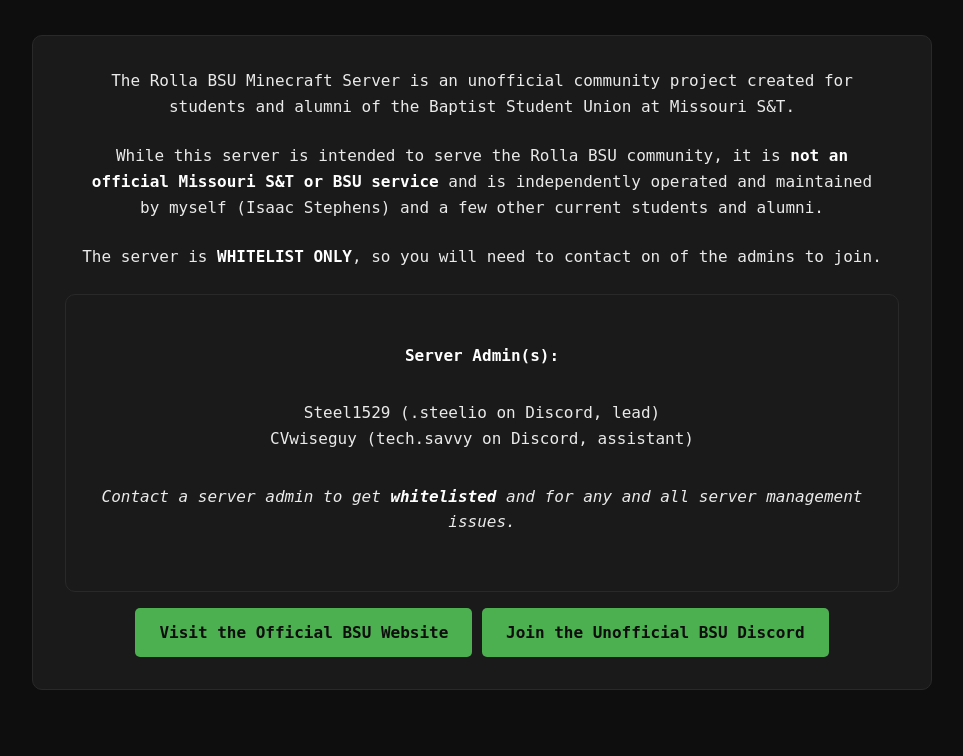
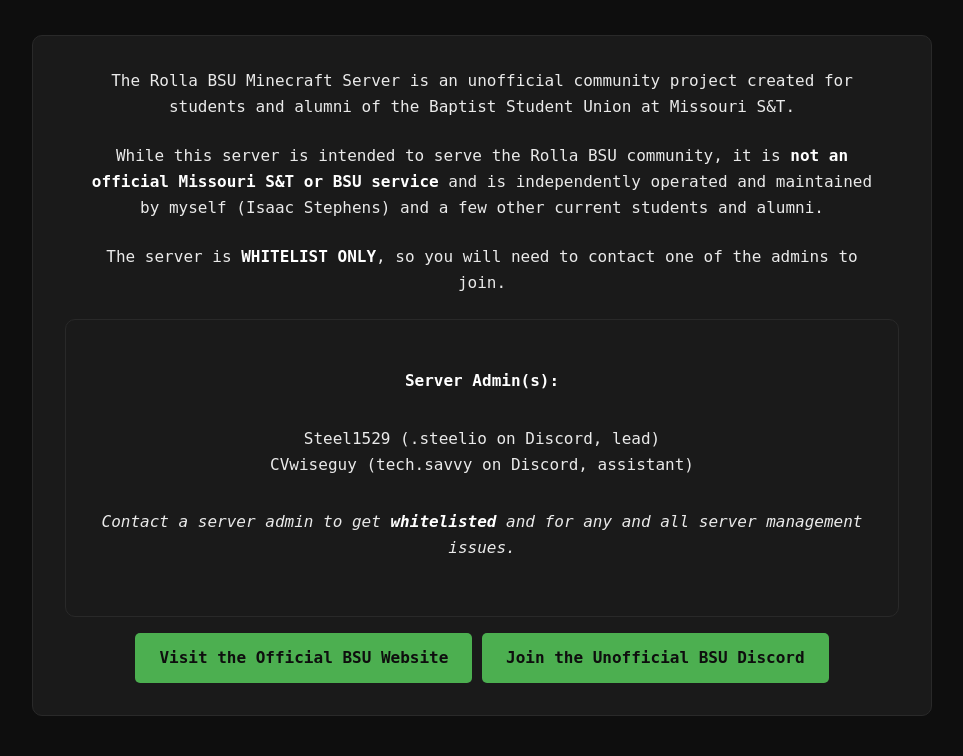
Before and after one commit to Isaac-Stephens/isaacstephens.com, a Flask app: page /bsu_mc in a window 1280 px wide. Shown: the part 1024-1780 px from the top of the page, without its empty margins (158-1121 px from the left). Run offline with Flask 3, Linux system fonts and the light colour scheme.

Commit message:
fixed spelling mistake

```diff
--- a/website/templates/bsu_mc.html
+++ b/website/templates/bsu_mc.html
@@ -71,7 +71,7 @@
         </p>
 
         <p>
-            The server is <strong>WHITELIST ONLY</strong>, so you will need to contact on of the admins to join.
+            The server is <strong>WHITELIST ONLY</strong>, so you will need to contact one of the admins to join.
         </p>
         <div class="project-card">
         <h3>
```
